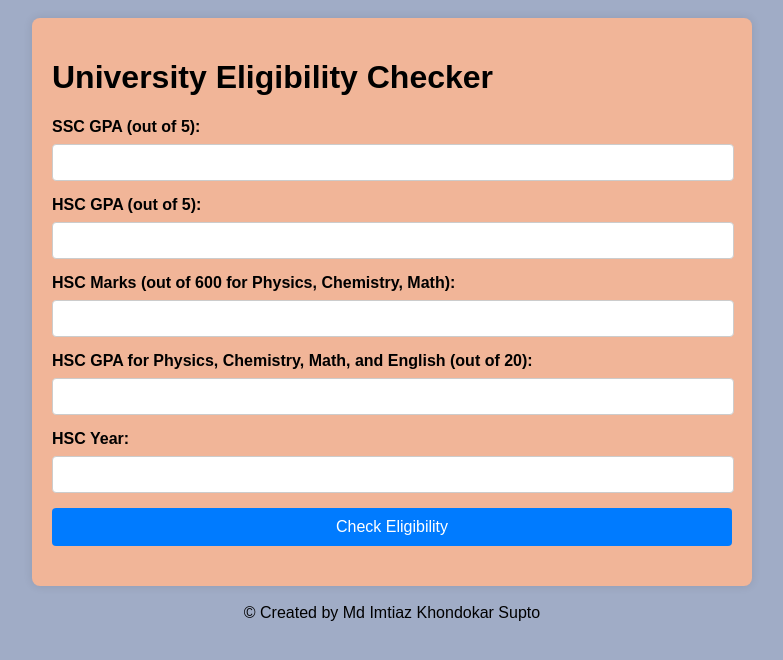
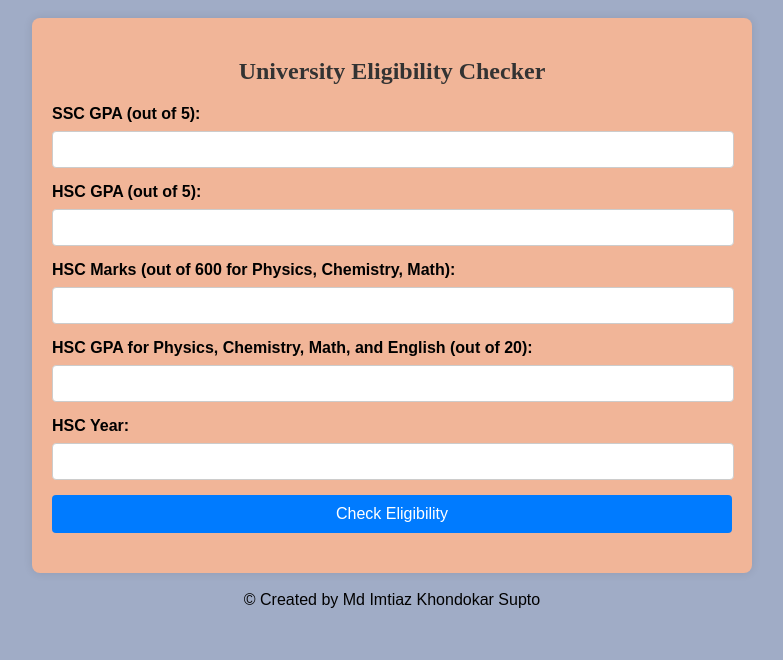
Before and after one commit to mdiks23/University-Admission-Eligibility-Checker, a plain HTML site: page index.html in a window 1280 px wide. Shown: the whole page, without its empty margins (248-1031 px from the left). Drawn offline with Linux system fonts and the light colour scheme.

Commit message:
Update index.html

```diff
--- a/index.html
+++ b/index.html
@@ -8,7 +8,7 @@
 </head>
 <body>
   <div class="container">
-    <h1>University Eligibility Checker</h1>
+    <h2>University Eligibility Checker</h2>
     <form id="eligibility-form">
       <label for="sscGPA">SSC GPA (out of 5):</label>
       <input type="number" id="sscGPA" step="0.01" max="5" min="0" required>
```
